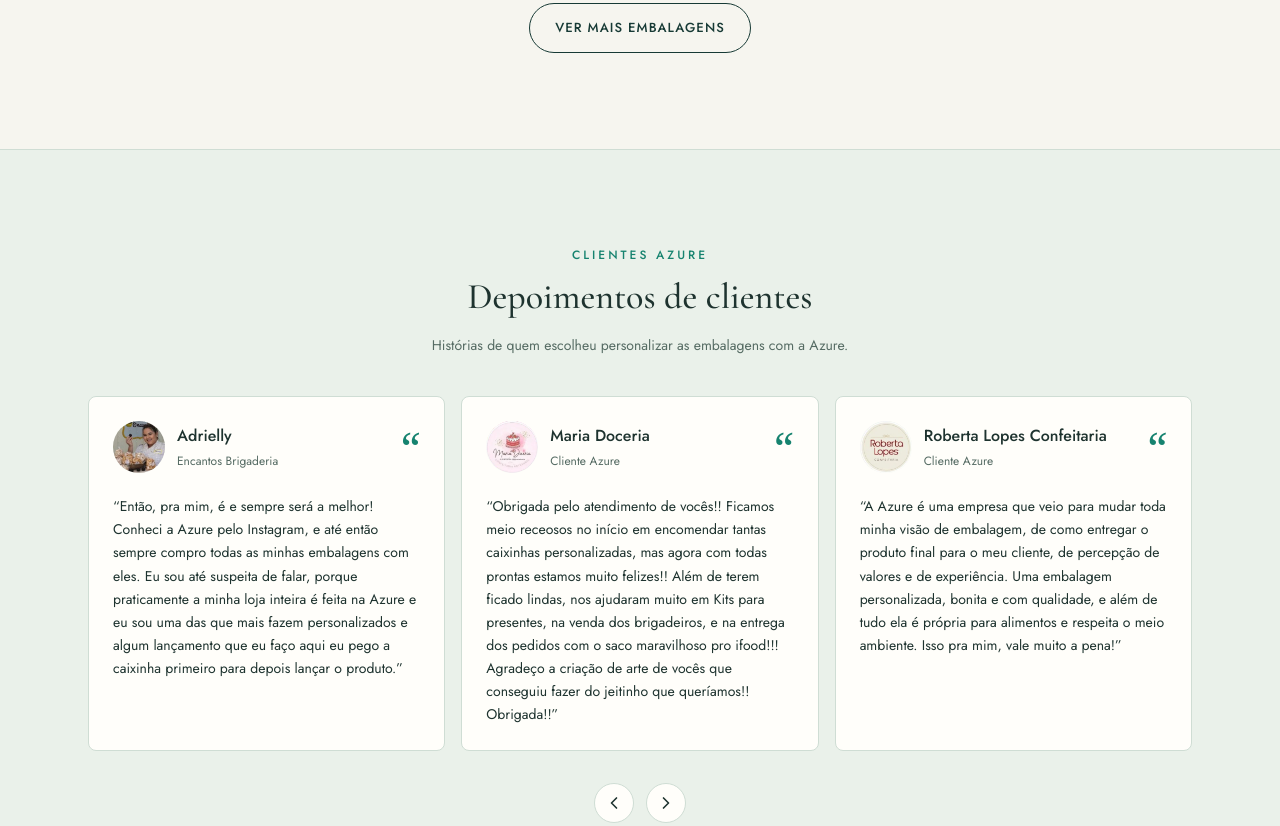
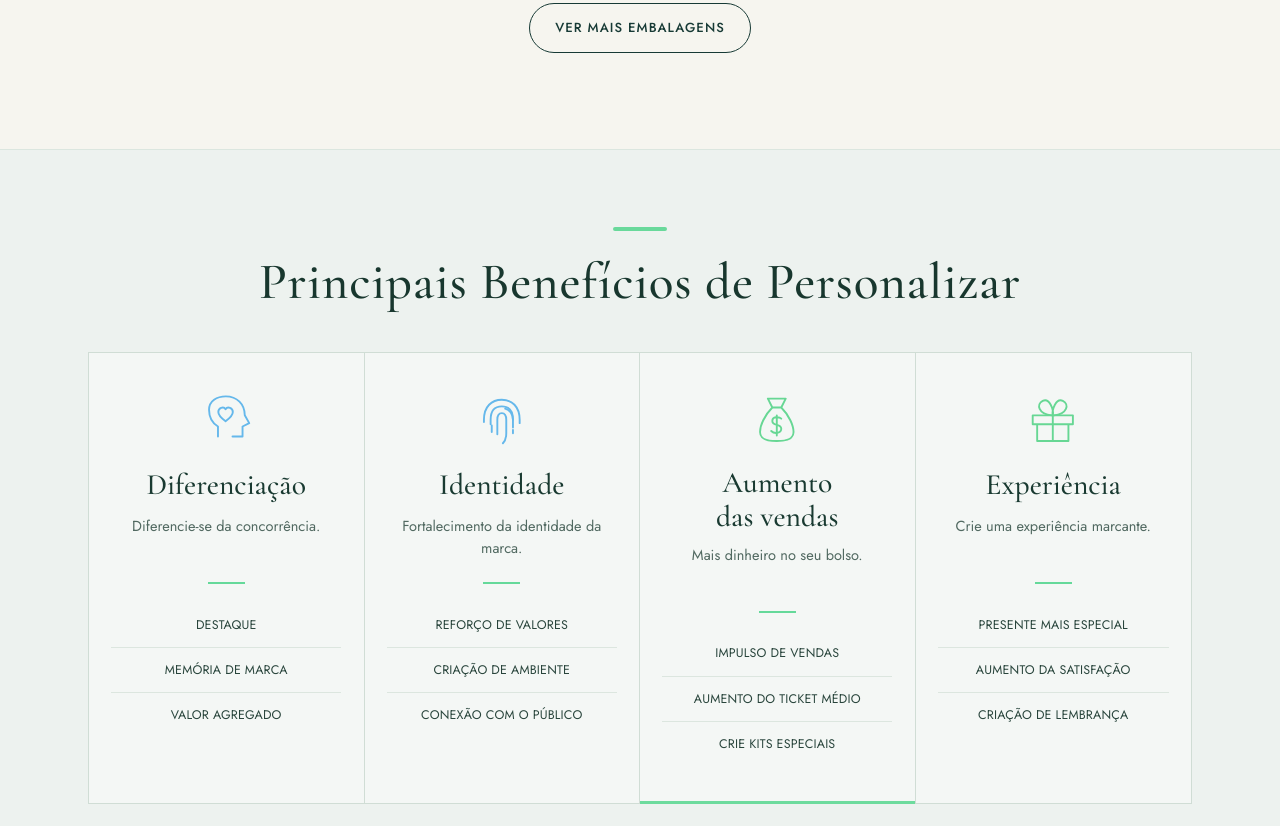
Before and after one commit to coutinhoads/personalizadoazure, a plain HTML site: page index.html in a window 1280 px wide. Shown: the part 3628-4454 px from the top of the page. Drawn offline with nearby package versions, Linux system fonts and the light colour scheme.

Commit message:
Adiciona seção de benefícios após portfólio mantendo Azure V2

```diff
--- a/index.html
+++ b/index.html
@@ -330,6 +330,38 @@ footer .foot-ig svg {height:1.12rem;width:1.12rem;}
 footer .foot-ig:hover {color:#adf3d4;}
 footer .foot-note {color:#abc7ba;margin:1.1rem 0 0;max-width:33rem;font-size:.75rem;line-height:1.65;}
 .about-instagram {text-transform:none !important;letter-spacing:0 !important;line-height:1.5;}
+
+/* Benefícios da personalização: seção solicitada abaixo do portfólio. */
+.benefits-wide { background:#edf2ef; border-block:1px solid #dbe6df; }
+.benefits-wide .section { padding-block:clamp(3.7rem,6vw,6rem); }
+.benefits-marker { width:3.4rem; height:4px; background:#69d99b; margin:0 auto 1.5rem; border-radius:2px; }
+.benefits-title { font-family:var(--font-display); font-size:clamp(2.25rem,4vw,3.45rem); font-weight:500; line-height:1.08; text-align:center; letter-spacing:.015em; margin:0 auto 2.6rem; max-width:58rem; color:#18372e; }
+.benefits-grid { display:grid; grid-template-columns:repeat(4,minmax(0,1fr)); border:1px solid #d0ddd5; background:#f4f7f5; }
+.benefit-card { min-width:0; text-align:center; padding:2.5rem 1.4rem 2.25rem; border-right:1px solid #d0ddd5; position:relative; }
+.benefit-card:last-child { border-right:0; }
+.benefit-card:nth-child(3)::after { content:""; position:absolute; left:0; right:0; bottom:-1px; height:3px; background:#6ddb9d; }
+.benefit-icon { display:block; width:3.35rem; height:3.35rem; margin:0 auto 1.2rem; fill:none; stroke:#65b8eb; stroke-width:1.7; stroke-linecap:round; stroke-linejoin:round; }
+.benefit-card:nth-child(n+3) .benefit-icon { stroke:#67d794; }
+.benefit-card h3 { color:#193a31; font-family:var(--font-display); font-size:1.85rem; line-height:1.15; font-weight:500; min-height:2.45rem; display:flex; align-items:center; justify-content:center; }
+.benefit-card p { font-size:.91rem; color:#516961; min-height:3.2rem; line-height:1.5; margin:.65rem auto 1rem; max-width:17rem; }
+.benefit-rule { width:2.3rem; height:2px; background:#65d99a; margin:0 auto 1.15rem; }
+.benefit-points { list-style:none; margin:0; padding:0; font-size:.78rem; color:#29453c; text-transform:uppercase; letter-spacing:.015em; }
+.benefit-points li { padding:.8rem .05rem; border-bottom:1px solid #dce6df; }
+.benefit-points li:last-child { border-bottom:0; }
+@media(max-width:1023px) {
+ .benefits-grid { grid-template-columns:repeat(2,minmax(0,1fr)); }
+ .benefit-card:nth-child(2) { border-right:0; }
+ .benefit-card:nth-child(-n+2) { border-bottom:1px solid #d0ddd5; }
+}
+@media(max-width:579px) {
+ .benefits-grid { grid-template-columns:1fr; }
+ .benefit-card { border-right:0; border-bottom:1px solid #d0ddd5; padding:2rem 1.5rem 1.6rem; }
+ .benefit-card:last-child { border-bottom:0; }
+ .benefit-card h3 { min-height:0; font-size:2rem; }
+ .benefit-card p { min-height:0; margin-bottom:1rem; }
+ .benefits-title { margin-bottom:2.1rem; font-size:2.3rem; }
+ .benefit-points { font-size:.76rem; }
+}
 </style>
 <meta property="og:title" content="Páscoa 2027 | Azure Embalagens">
 <meta property="og:description" content="Embalagens personalizadas para sua marca a partir de 200 unidades.">
@@ -387,6 +419,35 @@ footer .foot-note {color:#abc7ba;margin:1.1rem 0 0;max-width:33rem;font-size:.75
     <div class="center"><button type="button" class="btn btn-more" id="show-more">Ver mais embalagens</button></div>
   </section>
 
+
+  <section class="benefits-wide" id="beneficios-personalizacao" aria-labelledby="benefits-title">
+    <div class="wrap section">
+      <div class="benefits-marker" aria-hidden="true"></div>
+      <h2 class="benefits-title" id="benefits-title">Principais Benefícios de Personalizar</h2>
+      <div class="benefits-grid">
+        <article class="benefit-card">
+          <svg class="benefit-icon" viewBox="0 0 48 48" aria-hidden="true"><path d="M17 39v-9c-5-3-8-8-8-15C9 7 16 3 24 3c10 0 17 7 17 17l4 7-6 3v9h-9"/><path d="M23.8 14.5c-2-3-6.5-.8-6.5 2.5 0 3.5 6.5 8.3 6.5 8.3s6.5-4.8 6.5-8.3c0-3.3-4.5-5.5-6.5-2.5Z"/></svg>
+          <h3>Diferenciação</h3><p>Diferencie-se da concorrência.</p><div class="benefit-rule"></div>
+          <ul class="benefit-points"><li>Destaque</li><li>Memória de marca</li><li>Valor agregado</li></ul>
+        </article>
+        <article class="benefit-card">
+          <svg class="benefit-icon" viewBox="0 0 48 48" aria-hidden="true"><path d="M8 26v-2C8 12 15 6 24 6s16 6 16 18v3"/><path d="M14 28v-4c0-7 3-12 10-12s10 5 10 12v7"/><path d="M20 37V24c0-3 1-6 4-6s4 3 4 6v12c0 4-1 7-3 9"/><path d="M15 35v-6m19 7v-3m-7-19c4 1 7 5 7 10"/></svg>
+          <h3>Identidade</h3><p>Fortalecimento da identidade da marca.</p><div class="benefit-rule"></div>
+          <ul class="benefit-points"><li>Reforço de valores</li><li>Criação de ambiente</li><li>Conexão com o público</li></ul>
+        </article>
+        <article class="benefit-card">
+          <svg class="benefit-icon" viewBox="0 0 48 48" aria-hidden="true"><path d="M16 5h16l-4 8h-8l-4-8ZM20 13C13 20 9 29 9 35c0 6 5 8 15 8s15-2 15-8c0-6-4-15-11-22"/><path d="M28 23c-2-2-8-2-8 2 0 5 8 2 8 7 0 4-6 5-9 2m5-14v18"/></svg>
+          <h3>Aumento das vendas</h3><p>Mais dinheiro no seu bolso.</p><div class="benefit-rule"></div>
+          <ul class="benefit-points"><li>Impulso de vendas</li><li>Aumento do ticket médio</li><li>Crie kits especiais</li></ul>
+        </article>
+        <article class="benefit-card">
+          <svg class="benefit-icon" viewBox="0 0 48 48" aria-hidden="true"><path d="M6 20h36v8H6zM10 28v15h28V28M24 20v23"/><path d="M23 20c-12-1-14-10-8-13 6-3 10 8 9 13ZM25 20c12-1 14-10 8-13-6-3-10 8-9 13Z"/></svg>
+          <h3>Experiência</h3><p>Crie uma experiência marcante.</p><div class="benefit-rule"></div>
+          <ul class="benefit-points"><li>Presente mais especial</li><li>Aumento da satisfação</li><li>Criação de lembrança</li></ul>
+        </article>
+      </div>
+    </div>
+  </section>
 
   <section class="band-soft" id="avaliacoes">
     <div class="wrap section">
```
